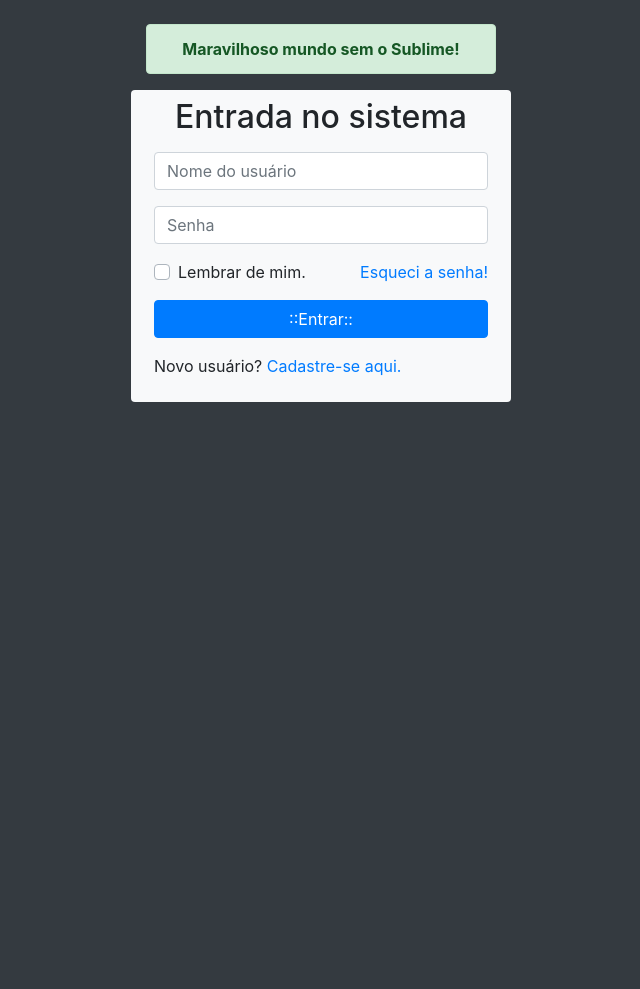
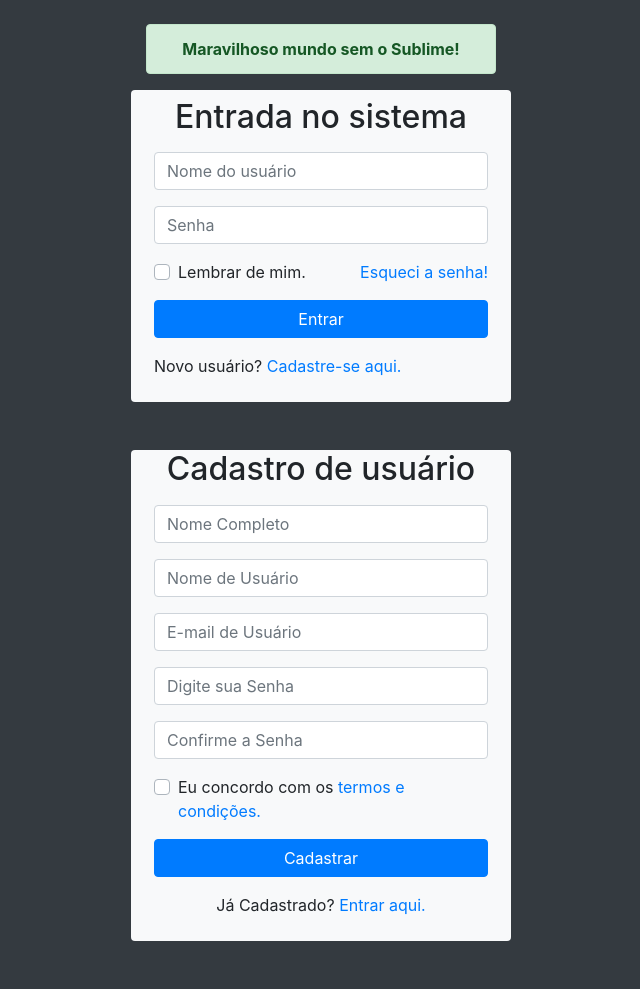
Before and after one commit to Marcolazz/sistema_de_login_AIPR2019v1, a PHP site: page / in a window 1280 px wide. Shown: the whole page, without its empty margins (319-959 px from the left). Before the commit the page ends 402 px from the top, so only its background shows below. Run offline with PHP 8.4, Linux system fonts and the light colour scheme; some libraries are stand-ins or nearby versions.

Commit message:
close #2
Formulário de cadastro de novo usuário.

```diff
--- a/index.php
+++ b/index.php
@@ -21,7 +21,7 @@
             </div>
         </section>
         <!-- Formulário de Login -->
-        <section class="row">
+        <section class="row mb-5">
             <div class="col-lg-4 offset-lg-4 bg-light rounded" id="caixaLogin">
                 <h2 class="text-center mt-2">Entrada no sistema</h2>
                 <form action="#" id="formLogin" class="p-2">
@@ -49,7 +49,7 @@
                         </div>
                     </div>
                     <div class="form-group">
-                        <input type="submit" value="::Entrar::"
+                        <input type="submit" value="Entrar"
                         name="btnEntrar" id="btnEntrar"
                         class="btn btn-primary btn-block">
                     </div>
@@ -61,6 +61,58 @@
                 </form>
             </div>
         </section>
+
+        <!-- Formulário de Cadastro -->
+        <section class="row mb-5">
+            <div class="col-lg-4 offset-lg-4 bg-light rounded" id="caixaCadastro">
+                <h2 class="text-center">Cadastro de usuário</h2>
+                <form action="#" class="p-2" id="frmCadastro">
+                    <div class="form-group">
+                        <input type="text" name="nomeCompleto" id="nomeCompleto"
+                        class="form-control" placeholder="Nome Completo" require>
+                    </div>
+                    <div class="form-group">
+                        <input type="text" name="nomeUsuário" id="nomeUsuário"
+                        class="form-control" placeholder="Nome de Usuário" require>
+                    </div>
+                    <div class="form-group">
+                        <input type="text" name="emailUsuário" id="emailUsuário"
+                        class="form-control" placeholder="E-mail de Usuário" require>
+                    </div>
+                    <div class="form-group">
+                    <input type="password" name="senhaUsuário" id="senhaUsuário"
+                    class="form-control" placeholder="Digite sua Senha" require>
+                    </div>
+                    <div class="form-group">
+                    <input type="password" name="senhaConfirma" id="senhaConfirma"
+                    class="form-control" placeholder="Confirme a Senha" require>
+                    </div>
+                    <div class="form-group">
+                        <div class="custom-control custom-checkbox">
+                            <input type="checkbox" name="concordar" id="concordar"
+                            class="custom-control-input">
+                            <label for="concordar" class="custom-control-label">
+                                Eu concordo com os
+                                <a href="#"> termos e condições. </a>
+                            </label>
+                        </div>
+                    </div>
+                    <div class="form-group">
+                        <input type="submit" value=" Cadastrar "
+                        class="btn btn-primary btn-block" id="btnRegistrar">
+                    </div>
+                    <div class="form-group">
+                        <p class="text-center">
+                            Já Cadastrado?
+                            <a href="#" id="btnJácadastrado">
+                                Entrar aqui.
+                            </a>
+                        </p>
+                    </div>
+                </form>
+            </div>
+        </section>
+
     </main>
 <script src="https://cdnjs.cloudflare.com/ajax/libs/jquery/3.4.1/jquery.slim.min.js"></script>
 <script src="https://cdnjs.cloudflare.com/ajax/libs/popper.js/1.15.0/umd/popper.min.js"></script>
```
